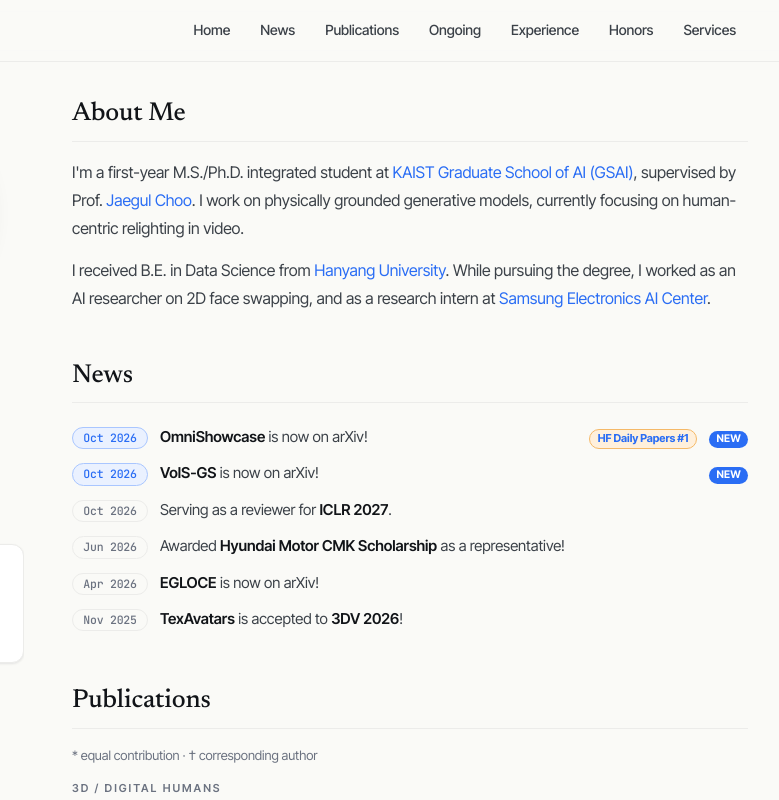
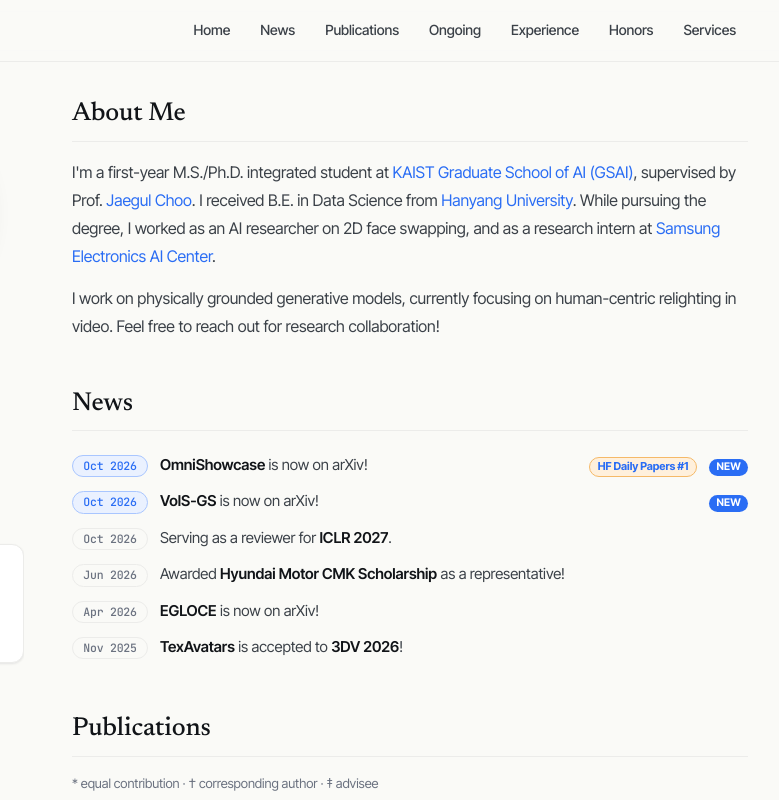
Before and after one commit to justin4ai/justin4ai.github.io, a plain HTML site: page index.html in a window 1280 px wide. Shown: the top 800 px of the page, 394-1173 px from the left. Drawn offline with Linux system fonts and the light colour scheme; some icons are missing.

Commit message:
2026.11.16 update
Co-Authored-By: Claude Sonnet 5.5 <noreply@anthropic.com>

```diff
--- a/index.html
+++ b/index.html
@@ -736,12 +736,13 @@
         I'm a first-year M.S./Ph.D. integrated student at
         <a href="https://gsai.kaist.ac.kr/">KAIST Graduate School of AI (GSAI)</a>,
         supervised by Prof. <a href="https://sites.google.com/site/jaegulchoo/">Jaegul Choo</a>.
-        I work on physically grounded generative models, currently focusing on human-centric relighting in video.
-      </p>
-      <p class="about-p">
         I received B.E. in Data Science from
         <a href="https://www.hanyang.ac.kr/">Hanyang University</a>. While pursuing the degree, I worked as an AI researcher on 2D face swapping, and as a research intern at
         <a href="https://semiconductor.samsung.com/kr/">Samsung Electronics AI Center</a>.
+      </p>
+      <p class="about-p">
+        I work on physically grounded generative models, currently focusing on human-centric relighting in video.
+        Feel free to reach out for research collaboration!
       </p>
 
 
@@ -761,7 +762,7 @@
 
     <section id="publications">
       <h2 class="sec-h">Publications</h2>
-      <p class="pub-note">* equal contribution &middot; &dagger; corresponding author</p>
+      <p class="pub-note">* equal contribution &middot; &dagger; corresponding author &middot; &Dagger; advisee</p>
 
       <div class="year-group">
         <div class="year-label">3D / Digital Humans</div>
@@ -813,7 +814,7 @@
             <div class="pub-thumb"><video src="/papers/videos/mv-conditioned.mp4?v=2" poster="/papers/videos/mv-conditioned.jpg" autoplay loop muted playsinline preload="none"></video></div>
             <div>
               <h3 class="pub-title">OmniShowcase: Omnidirectional Subject-Consistent Video Generation from Multi-View Images</h3>
-              <p class="pub-authors"><strong>*J. Ahn</strong>, *G. Kim, *<a href="https://kinam0252.github.io/" target="_blank" rel="noopener">K. Kim</a>, G. Kim, H. Jung, <a href="https://whit3snow.github.io/" target="_blank" rel="noopener">H. Jang</a>, <a href="https://sites.google.com/site/jaegulchoo/" target="_blank" rel="noopener">J. Choo</a><sup>&dagger;</sup></p>
+              <p class="pub-authors"><strong>*J. Ahn</strong>, *G. Kim<sup>&Dagger;</sup>, *<a href="https://kinam0252.github.io/" target="_blank" rel="noopener">K. Kim</a>, G. Kim, H. Jung, <a href="https://whit3snow.github.io/" target="_blank" rel="noopener">H. Jang</a>, <a href="https://sites.google.com/site/jaegulchoo/" target="_blank" rel="noopener">J. Choo</a><sup>&dagger;</sup></p>
               <p class="pub-venue"><span class="badge badge-review">Under Review</span> <a class="badge badge-hf" href="https://huggingface.co/papers/2610.35684" target="_blank" rel="noopener">🤗 HF Daily Papers #1</a></p>
               <div class="pub-links">
                 <a class="pub-link" href="https://arxiv.org/pdf/2610.35684"><i class="fas fa-file-pdf"></i> Paper</a>
```
